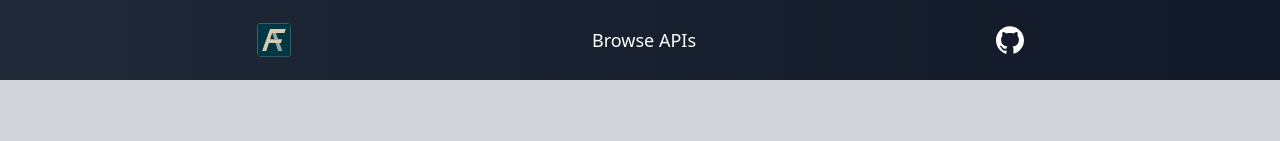
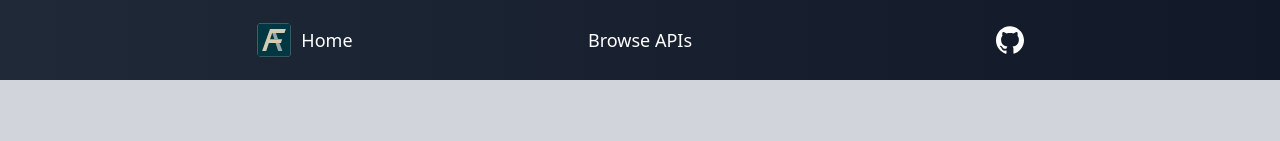
Before and after one commit to Free-APIs/Free-APIs.github.io, a React (Create React App) app: page /#/ in a window 1280 px wide. Shown: the top 141 px of the page. Built offline with nearby package versions, Linux system fonts and the light colour scheme.

Commit message:
Clarify Home link in navigation

```diff
--- a/src/components/Nav/index.js
+++ b/src/components/Nav/index.js
@@ -12,32 +12,36 @@ function Nav() {
 				className='flex max-w-3xl justify-between items-center h-full
                 ml-auto mr-auto'
 			>
-				<Link to='/'>
-					<img
-						src={logo}
-						alt='logo'
-						title='Return home'
-						height='36'
-						width='36'
-					/>
-				</Link>
-				<Link
-					to='/categories'
-					className='text-white hover:text-gray-300 hidden xs:block
-                    cursor-pointer'
-					title='Browse APIs by category'
-				>
-					Browse APIs
+				<Link to='/' className='z-10 group'>
+					<div className='flex items-center' title='Return home'>
+						<img src={logo} alt='logo' height='36' width='36' />
+						<div className='text-white group-hover:text-gray-300'>
+							&nbsp;&nbsp;Home
+						</div>
+					</div>
 				</Link>
 				<a
 					href='https://github.com/Free-APIs/Free-APIs.github.io'
 					target='_blank'
 					rel='noreferrer'
-					className='text-white hover:text-gray-300 cursor-pointer'
+					className='text-white hover:text-gray-300 cursor-pointer
+                    z-10'
 					title='View source on GitHub'
 				>
 					<img src={githubIcon} alt='GitHub' height='28' width='28' />
 				</a>
+			</div>
+			<div
+				className='hidden xs:block absolute top-0 left-0
+                    text-center my-4 py-2.5 w-full z-0'
+			>
+				<Link
+					to='/categories'
+					title='Browse APIs by category'
+					className='text-white hover:text-gray-300 z-10'
+				>
+					Browse APIs
+				</Link>
 			</div>
 		</div>
 	);
```
Also changed, not shown: 2 other files (tests, documents, lock files or other folders).
